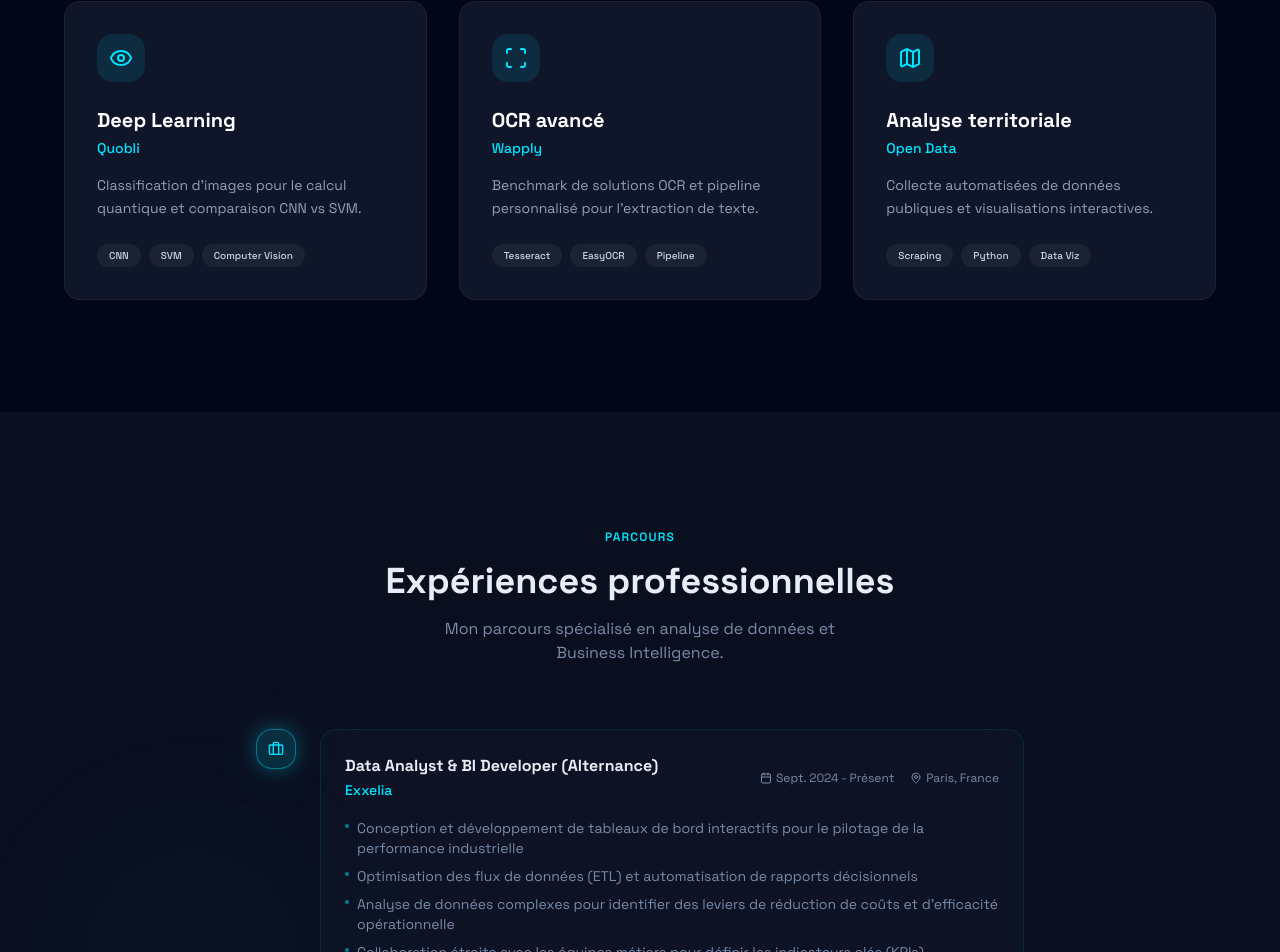
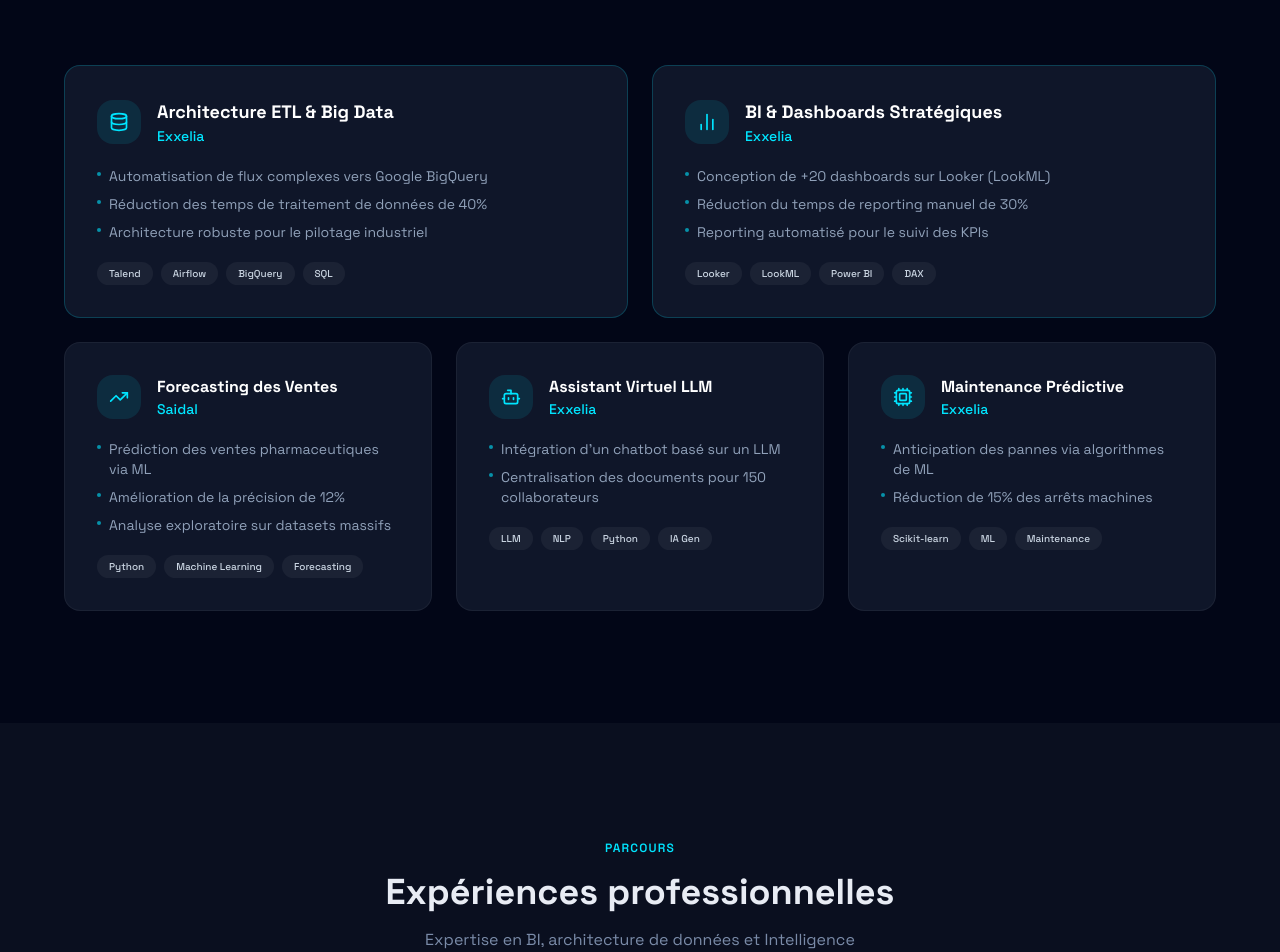
Before and after one commit to DzRayane/Rdz-portfolio, a Next.js app: page / in a window 1280 px wide. Shown: the part 1819-2771 px from the top of the page. Built offline with nearby package versions, Linux system fonts and the light colour scheme.

Commit message:
MAJ Formation

```diff
--- a/components/experience.tsx
+++ b/components/experience.tsx
@@ -16,10 +16,11 @@ function TimelineItem({ title, company, location, period, items, current }: Time
     <div className="group relative flex gap-6 pb-12 last:pb-0">
       <div className="relative flex flex-col items-center">
         <div
-          className={`relative z-10 flex h-10 w-10 items-center justify-center rounded-xl ${
-            current ? "neon-glow-strong" : ""
-          }`}
-          style={{ background: current ? 'rgba(0,229,255,0.15)' : 'rgba(0,229,255,0.06)', border: `1px solid ${current ? 'rgba(0,229,255,0.4)' : 'rgba(0,229,255,0.1)'}` }}
+          className={`relative z-10 flex h-10 w-10 items-center justify-center rounded-xl ${current ? "neon-glow-strong" : ""}`}
+          style={{
+            background: current ? 'rgba(0,229,255,0.15)' : 'rgba(0,229,255,0.06)',
+            border: `1px solid ${current ? 'rgba(0,229,255,0.4)' : 'rgba(0,229,255,0.1)'}`,
+          }}
         >
           <Briefcase className={`h-4 w-4 ${current ? "text-primary" : "text-primary/50"}`} />
         </div>
@@ -58,7 +59,7 @@ function TimelineItem({ title, company, location, period, items, current }: Time
           {current && (
             <div className="mt-4 inline-flex items-center gap-2 rounded-full px-3 py-1 text-xs font-medium text-primary" style={{ background: 'rgba(0,229,255,0.06)', border: '1px solid rgba(0,229,255,0.15)' }}>
               <span className="h-1.5 w-1.5 rounded-full bg-primary animate-pulse" />
-              En poste
+              En poste (Alternance)
             </div>
           )}
         </div>
@@ -69,16 +70,38 @@ function TimelineItem({ title, company, location, period, items, current }: Time
 
 const experiences: TimelineItemProps[] = [
   {
-    title: "Data Analyst & BI Developer (Alternance)",
+    title: "Développeur BI & IA (Alternance)",
     company: "Exxelia",
     location: "Paris, France",
-    period: "Sept. 2024 - Présent",
+    period: "Sept. 2024 - En cours",
     current: true,
     items: [
-      "Conception et développement de tableaux de bord interactifs pour le pilotage de la performance industrielle",
-      "Optimisation des flux de données (ETL) et automatisation de rapports décisionnels",
-      "Analyse de données complexes pour identifier des leviers de réduction de coûts et d'efficacité opérationnelle",
-      "Collaboration étroite avec les équipes métiers pour définir les indicateurs clés (KPIs)",
+      "Architecture et automatisation de flux ETL via Talend et Airflow vers Google BigQuery, réduisant les temps de traitement de 40%",
+      "Conception de +20 dashboards stratégiques sur Looker (LookML) pour le pilotage industriel (-30% de temps de reporting manuel)",
+      "Intégration d'un assistant virtuel interne (LLM) pour centraliser l'accès aux documents techniques pour 150 collaborateurs",
+      "Mise en production d'algorithmes de Machine Learning pour la maintenance prédictive, réduisant les arrêts machines de 15%",
+    ],
+  },
+  {
+    title: "Data Scientist (Stage)",
+    company: "Saidal",
+    location: "Alger",
+    period: "2023 - 2024",
+    current: false,
+    items: [
+      "Développement d'un modèle de forecasting pour la prédiction des ventes pharmaceutiques (+12% de précision)",
+      "Nettoyage, analyse exploratoire (EDA) et benchmarking de performances sur des datasets massifs avec Python",
+    ],
+  },
+  {
+    title: "Data Analyst (Stage)",
+    company: "Data Digital One",
+    location: "Alger",
+    period: "2022 - 2023",
+    current: false,
+    items: [
+      "Développement d'une structure de reporting automatisée avec Power BI (Power Query & DAX)",
+      "Recueil des besoins métiers et conception de tableaux de bord pour le suivi quotidien des KPIs",
     ],
   },
 ]
@@ -100,7 +123,7 @@ export function Experience() {
             {"Expériences professionnelles"}
           </h2>
           <p className="mx-auto mt-4 max-w-md text-muted-foreground">
-            {"Mon parcours spécialisé en analyse de données et Business Intelligence."}
+            {"Expertise en BI, architecture de données et Intelligence Artificielle appliquée à l'industrie."}
           </p>
         </div>
 
--- a/components/formation.tsx
+++ b/components/formation.tsx
@@ -1,106 +1,78 @@
 "use client"
 
-import { ArrowDown, Download, Brain, Cpu, Network, Zap } from "lucide-react"
+import { GraduationCap } from "lucide-react"
 
-function AIBrainIllustration() {
-  return (
-    <div className="relative flex items-center justify-center">
-      <div className="absolute h-80 w-80 rounded-full border border-primary/10 animate-pulse-glow" />
-      <div className="absolute h-64 w-64 rounded-full border border-primary/20 animate-float" />
-      <div className="absolute h-48 w-48 rounded-full border border-primary/10 animate-float-delayed" />
-
-      <div className="relative z-10 flex h-40 w-40 items-center justify-center rounded-full neon-glow-strong" style={{ background: 'rgba(0, 229, 255, 0.05)' }}>
-        <Brain className="h-20 w-20 text-primary animate-pulse-glow" strokeWidth={1.2} />
-      </div>
-
-      <div className="absolute -top-4 -right-4 animate-float">
-        <div className="glass flex h-12 w-12 items-center justify-center rounded-xl">
-          <Cpu className="h-6 w-6 text-primary" />
-        </div>
-      </div>
-      <div className="absolute -bottom-4 -left-4 animate-float-delayed">
-        <div className="glass flex h-12 w-12 items-center justify-center rounded-xl">
-          <Network className="h-6 w-6 text-primary" />
-        </div>
-      </div>
-      <div className="absolute top-8 -left-8 animate-float">
-        <div className="glass flex h-10 w-10 items-center justify-center rounded-lg">
-          <Zap className="h-5 w-5 text-primary" />
-        </div>
-      </div>
-
-      <div
-        className="absolute h-96 w-96 rounded-full blur-3xl"
-        style={{ background: 'radial-gradient(circle, rgba(0,229,255,0.12) 0%, transparent 70%)' }}
-      />
-    </div>
-  )
-}
+const formations = [
+  {
+    degree: "Master Big Data & IA",
+    school: "IPSSI",
+    period: "2024 - EN COURS",
+    description: "Architecture Big Data, Machine Learning, Deep Learning, Business Intelligence.",
+    current: true,
+  },
+  {
+    degree: "Licence Informatique",
+    school: "Université Gustave Eiffel - Institut Gaspard Monge",
+    period: "2021 - 2024",
+    description: "Bases de données, Algorithmique, Développement Web.",
+    current: false,
+  },
+  {
+    degree: "Baccalauréat Scientifique",
+    school: "Lycée Sportif National",
+    period: "2018 - 2019",
+    description: "",
+    current: false,
+  },
+]
 
 export function Formation() {
   return (
-    <section
-      id="accueil"
-      className="relative flex min-h-screen items-center justify-center overflow-hidden px-6"
-    >
+    <section id="formation" className="relative py-28 px-6">
       <div
-        className="absolute top-1/4 left-1/4 h-96 w-96 rounded-full blur-3xl"
-        style={{ background: 'radial-gradient(circle, rgba(0,229,255,0.06) 0%, transparent 70%)' }}
-      />
-      <div
-        className="absolute bottom-1/4 right-1/4 h-80 w-80 rounded-full blur-3xl"
-        style={{ background: 'radial-gradient(circle, rgba(0,136,204,0.06) 0%, transparent 70%)' }}
+        className="absolute top-0 right-0 h-96 w-96 rounded-full blur-3xl"
+        style={{ background: 'radial-gradient(circle, rgba(0,229,255,0.04) 0%, transparent 70%)' }}
       />
 
-      <div className="relative z-10 mx-auto flex max-w-6xl flex-col items-center gap-16 lg:flex-row lg:items-center lg:gap-20">
-        <div className="flex-1 text-center lg:text-left">
-          <div className="mb-6 inline-flex items-center gap-2 rounded-full border border-primary/20 px-4 py-1.5 text-xs font-medium text-primary" style={{ background: 'rgba(0,229,255,0.05)' }}>
-            <span className="h-1.5 w-1.5 rounded-full bg-primary animate-pulse" />
-            Disponible pour CDI Septembre 2026
-          </div>
-
-          <h1 className="mb-4 text-4xl font-bold leading-tight tracking-tight text-foreground md:text-5xl lg:text-6xl text-balance">
-            Rayane{" "}
-            <span className="text-primary neon-text">Dziri</span>
-          </h1>
-
-          <p className="mb-2 text-lg font-medium text-primary/80 md:text-xl">
-            Data Analyst & BI Developer
-          </p>
-
-          <p className="mb-8 max-w-lg text-base leading-relaxed text-muted-foreground lg:max-w-md">
-            {"Passionné par la transformation des données en leviers de décision stratégiques. Actuellement en alternance chez Exxelia."}
-          </p>
-
-          <div className="flex flex-col items-center gap-4 sm:flex-row lg:justify-start">
-            <a
-              href="#projets"
-              className="inline-flex items-center gap-2 rounded-xl px-7 py-3 text-sm font-semibold text-primary-foreground transition-all neon-glow-strong hover:scale-105"
-              style={{ background: '#00E5FF' }}
-            >
-              Voir mes projets
-              <ArrowDown className="h-4 w-4" />
-            </a>
-            <a
-              href="#contact"
-              className="inline-flex items-center gap-2 rounded-xl border border-primary/30 px-7 py-3 text-sm font-semibold text-primary transition-all hover:border-primary/60 hover:neon-glow"
-              style={{ background: 'rgba(0,229,255,0.03)' }}
-            >
-              <Download className="h-4 w-4" />
-              Contact
-            </a>
-          </div>
+      <div className="relative mx-auto max-w-5xl">
+        <div className="mb-16 text-center">
+          <span className="mb-4 inline-block text-xs font-semibold uppercase tracking-widest text-primary">
+            Formation
+          </span>
+          <h2 className="text-3xl font-bold text-foreground md:text-4xl text-balance">
+            Parcours académique
+          </h2>
         </div>
 
-        <div className="flex flex-1 items-center justify-center">
-          <AIBrainIllustration />
-        </div>
-      </div>
+        <div className="grid grid-cols-1 gap-6 md:grid-cols-3">
+          {formations.map((f) => (
+            <div
+              key={f.degree}
+              className="glass rounded-2xl p-6 transition-all duration-300 hover:scale-[1.02]"
+            >
+              <div
+                className="mb-5 flex h-10 w-10 items-center justify-center rounded-xl"
+                style={{ background: 'rgba(0,229,255,0.08)', border: '1px solid rgba(0,229,255,0.15)' }}
+              >
+                <GraduationCap className="h-5 w-5 text-primary" />
+              </div>
 
-      <div className="absolute bottom-8 left-1/2 -translate-x-1/2 flex flex-col items-center gap-2">
-        <span className="text-xs text-muted-foreground">Scroll</span>
-        <div className="h-8 w-5 rounded-full border border-primary/30 flex items-start justify-center pt-1.5">
-          <div className="h-2 w-1 rounded-full bg-primary animate-bounce" />
+              <h3 className="mb-1 text-base font-bold text-foreground">{f.degree}</h3>
+              <p className="mb-1 text-sm font-medium text-primary">{f.school}</p>
+              <p className="mb-4 text-xs text-muted-foreground">{f.period}</p>
+
+              {f.description && (
+                <p className="mb-4 text-sm text-muted-foreground">{f.description}</p>
+              )}
+
+              {f.current && (
+                <div className="inline-flex items-center gap-2 rounded-full px-3 py-1 text-xs font-medium text-primary" style={{ background: 'rgba(0,229,255,0.06)', border: '1px solid rgba(0,229,255,0.15)' }}>
+                  <span className="h-1.5 w-1.5 rounded-full bg-primary animate-pulse" />
+                  En cours
+                </div>
+              )}
+            </div>
+          ))}
         </div>
       </div>
     </section>
--- a/components/projects.tsx
+++ b/components/projects.tsx
@@ -1,52 +1,156 @@
 "use client"
 
-import { Scan, Map, Eye } from "lucide-react"
+import { Database, BarChart2, TrendingUp, Bot, Cpu } from "lucide-react"
 import type { LucideIcon } from "lucide-react"
 
-const projects: { title: string; company: string; description: string; tags: string[]; icon: LucideIcon }[] = [
+const projects: {
+  title: string
+  company: string
+  description: string[]
+  tags: string[]
+  icon: LucideIcon
+  featured?: boolean
+}[] = [
   {
-    title: "Deep Learning",
-    company: "Quobli",
-    description: "Classification d'images pour le calcul quantique et comparaison CNN vs SVM.",
-    tags: ["CNN", "SVM", "Computer Vision"],
-    icon: Eye,
+    title: "Architecture ETL & Big Data",
+    company: "Exxelia",
+    description: [
+      "Automatisation de flux complexes vers Google BigQuery",
+      "Réduction des temps de traitement de données de 40%",
+      "Architecture robuste pour le pilotage industriel",
+    ],
+    tags: ["Talend", "Airflow", "BigQuery", "SQL"],
+    icon: Database,
+    featured: true,
   },
   {
-    title: "OCR avancé",
-    company: "Wapply",
-    description: "Benchmark de solutions OCR et pipeline personnalisé pour l'extraction de texte.",
-    tags: ["Tesseract", "EasyOCR", "Pipeline"],
-    icon: Scan,
+    title: "BI & Dashboards Stratégiques",
+    company: "Exxelia",
+    description: [
+      "Conception de +20 dashboards sur Looker (LookML)",
+      "Réduction du temps de reporting manuel de 30%",
+      "Reporting automatisé pour le suivi des KPIs",
+    ],
+    tags: ["Looker", "LookML", "Power BI", "DAX"],
+    icon: BarChart2,
+    featured: true,
   },
   {
-    title: "Analyse territoriale",
-    company: "Open Data",
-    description: "Collecte automatisées de données publiques et visualisations interactives.",
-    tags: ["Scraping", "Python", "Data Viz"],
-    icon: Map,
-  }
+    title: "Forecasting des Ventes",
+    company: "Saidal",
+    description: [
+      "Prédiction des ventes pharmaceutiques via ML",
+      "Amélioration de la précision de 12%",
+      "Analyse exploratoire sur datasets massifs",
+    ],
+    tags: ["Python", "Machine Learning", "Forecasting"],
+    icon: TrendingUp,
+  },
+  {
+    title: "Assistant Virtuel LLM",
+    company: "Exxelia",
+    description: [
+      "Intégration d'un chatbot basé sur un LLM",
+      "Centralisation des documents pour 150 collaborateurs",
+    ],
+    tags: ["LLM", "NLP", "Python", "IA Gen"],
+    icon: Bot,
+  },
+  {
+    title: "Maintenance Prédictive",
+    company: "Exxelia",
+    description: [
+      "Anticipation des pannes via algorithmes de ML",
+      "Réduction de 15% des arrêts machines",
+    ],
+    tags: ["Scikit-learn", "ML", "Maintenance"],
+    icon: Cpu,
+  },
 ]
 
 export function Projects() {
+  const featured = projects.filter((p) => p.featured)
+  const rest = projects.filter((p) => !p.featured)
+
   return (
     <section id="projects" className="relative py-28 px-6 bg-[#020617]">
       <div className="mx-auto max-w-6xl">
         <div className="mb-16 text-center">
-          <span className="mb-4 inline-block text-xs font-semibold uppercase tracking-widest text-[#00E5FF]">Expertise</span>
-          <h2 className="text-3xl font-bold text-white md:text-4xl">{"Réalisations & cas d'usage"}</h2>
+          <span className="mb-4 inline-block text-xs font-semibold uppercase tracking-widest text-[#00E5FF]">
+            Projets
+          </span>
+          <h2 className="text-3xl font-bold text-white md:text-4xl">
+            {"Réalisations & cas d'usage"}
+          </h2>
+          <p className="mx-auto mt-4 max-w-lg text-slate-400">
+            Expertise en ingénierie de données, BI et Intelligence Artificielle appliquée.
+          </p>
         </div>
 
-        <div className="grid grid-cols-1 gap-8 md:grid-cols-2 lg:grid-cols-3">
-          {projects.map((project, index) => {
+        {/* Featured: 2 cols */}
+        <div className="grid grid-cols-1 gap-6 md:grid-cols-2 mb-6">
+          {featured.map((project) => {
             const Icon = project.icon
             return (
-              <div key={index} className="group relative rounded-2xl border border-white/5 bg-[#0F1629] p-8 transition-all hover:border-[#00E5FF]/30">
-                <div className="mb-6 flex h-12 w-12 items-center justify-center rounded-xl bg-[#00E5FF]/10">
-                  <Icon className="h-6 w-6 text-[#00E5FF]" />
+              <div
+                key={project.title}
+                className="group relative rounded-2xl border border-[#00E5FF]/20 bg-[#0F1629] p-8 transition-all hover:border-[#00E5FF]/40"
+              >
+                <div className="mb-5 flex items-center gap-4">
+                  <div className="flex h-11 w-11 items-center justify-center rounded-xl bg-[#00E5FF]/10">
+                    <Icon className="h-5 w-5 text-[#00E5FF]" />
+                  </div>
+                  <div>
+                    <h3 className="text-lg font-bold text-white">{project.title}</h3>
+                    <p className="text-sm font-medium text-[#00E5FF]">{project.company}</p>
+                  </div>
                 </div>
-                <h3 className="mb-1 text-xl font-bold text-white">{project.title}</h3>
-                <p className="mb-4 text-sm font-medium text-[#00E5FF]">{project.company}</p>
-                <p className="mb-6 text-sm leading-relaxed text-slate-400">{project.description}</p>
+                <ul className="mb-5 flex flex-col gap-2">
+                  {project.description.map((d) => (
+                    <li key={d} className="flex items-start gap-2 text-sm text-slate-400">
+                      <span className="mt-1.5 h-1 w-1 shrink-0 rounded-full bg-[#00E5FF]/60" />
+                      {d}
+                    </li>
+                  ))}
+                </ul>
+                <div className="flex flex-wrap gap-2">
+                  {project.tags.map((tag) => (
+                    <span key={tag} className="rounded-lg bg-white/5 px-3 py-1 text-[10px] font-medium text-slate-300">
+                      {tag}
+                    </span>
+                  ))}
+                </div>
+              </div>
+            )
+          })}
+        </div>
+
+        {/* Rest: 3 cols */}
+        <div className="grid grid-cols-1 gap-6 md:grid-cols-3">
+          {rest.map((project) => {
+            const Icon = project.icon
+            return (
+              <div
+                key={project.title}
+                className="group relative rounded-2xl border border-white/5 bg-[#0F1629] p-8 transition-all hover:border-[#00E5FF]/30"
+              >
+                <div className="mb-5 flex items-center gap-4">
+                  <div className="flex h-11 w-11 items-center justify-center rounded-xl bg-[#00E5FF]/10">
+                    <Icon className="h-5 w-5 text-[#00E5FF]" />
+                  </div>
+                  <div>
+                    <h3 className="text-base font-bold text-white">{project.title}</h3>
+                    <p className="text-sm font-medium text-[#00E5FF]">{project.company}</p>
+                  </div>
+                </div>
+                <ul className="mb-5 flex flex-col gap-2">
+                  {project.description.map((d) => (
+                    <li key={d} className="flex items-start gap-2 text-sm text-slate-400">
+                      <span className="mt-1.5 h-1 w-1 shrink-0 rounded-full bg-[#00E5FF]/60" />
+                      {d}
+                    </li>
+                  ))}
+                </ul>
                 <div className="flex flex-wrap gap-2">
                   {project.tags.map((tag) => (
                     <span key={tag} className="rounded-lg bg-white/5 px-3 py-1 text-[10px] font-medium text-slate-300">
```
Also changed, not shown: components/contact.tsx (+12 -42 lines).
